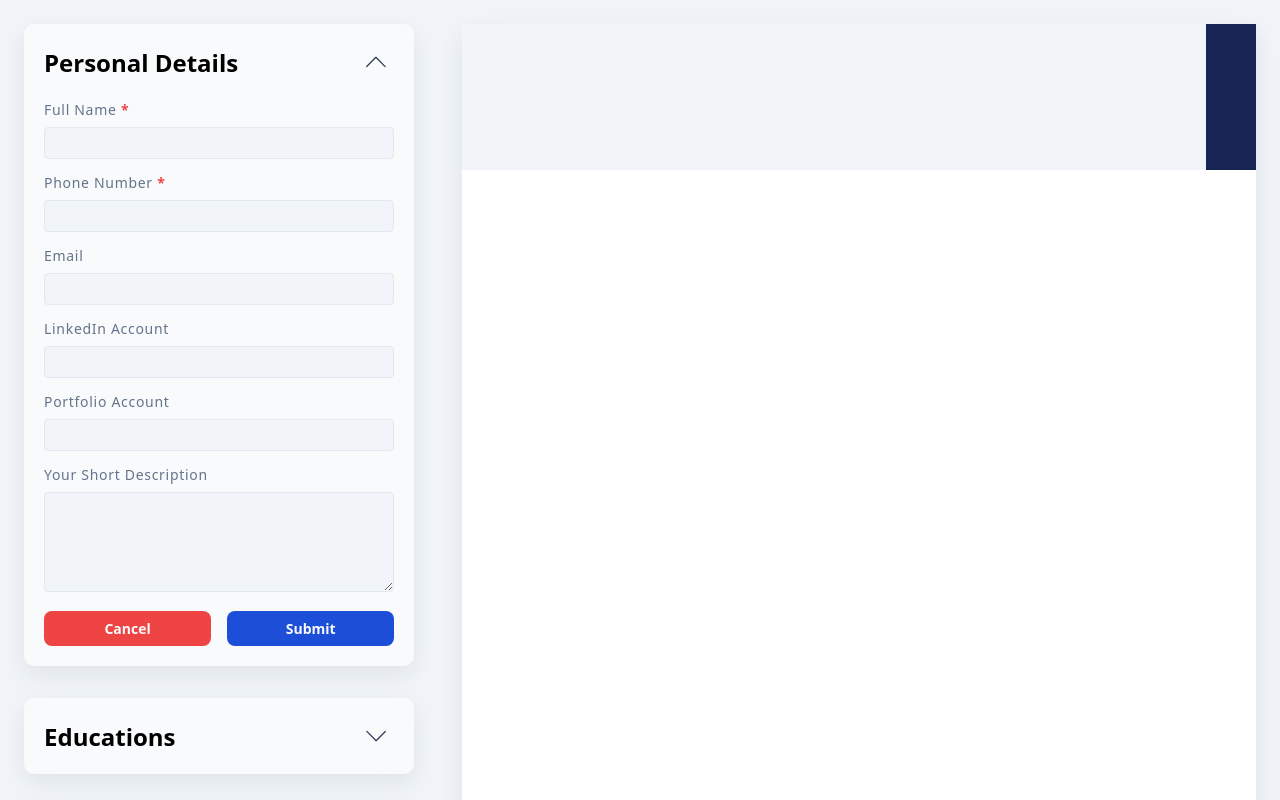
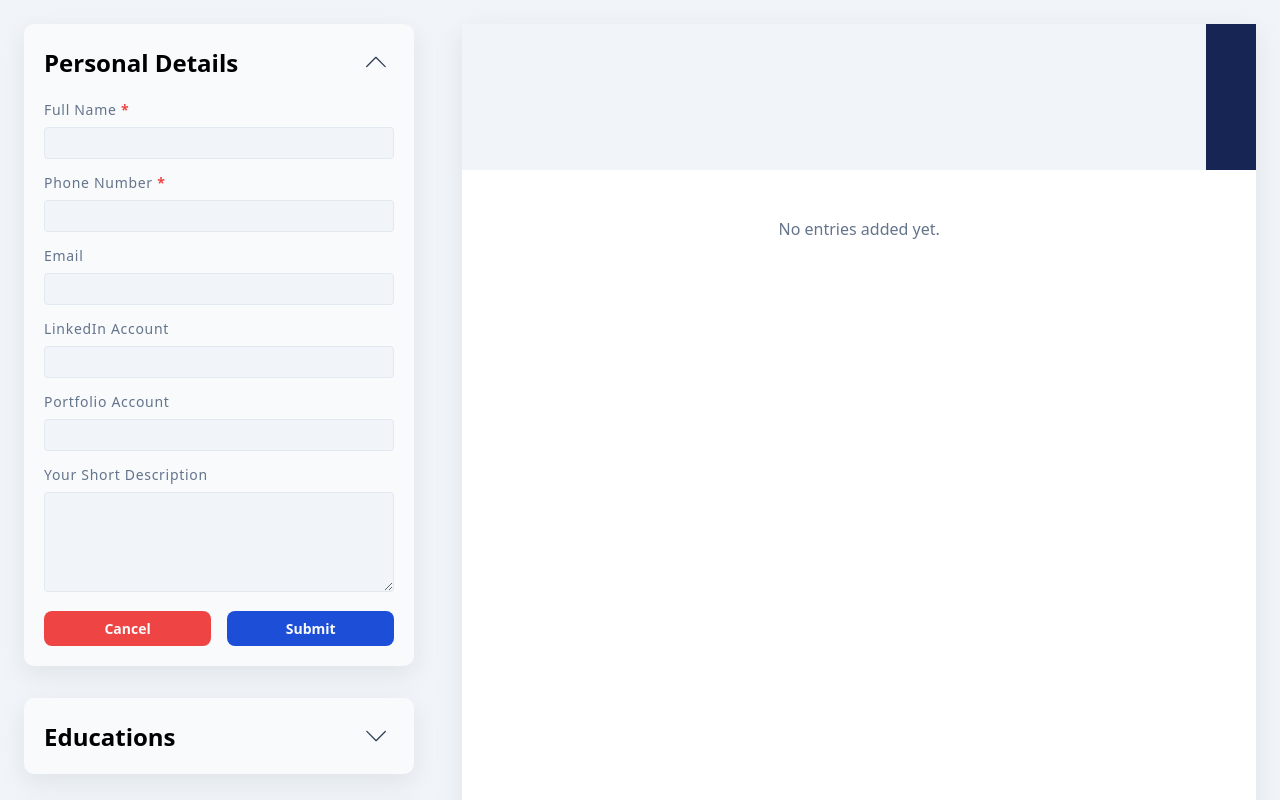
Before and after one commit to aaksant/cv-builder, a React app: page / in a window 1280 px wide. Shown: the top 800 px of the page. Built offline with nearby package versions, Linux system fonts and the light colour scheme; the HTML template or start-up script is replaced by a standard one.

Commit message:
feat: add conditional rendering to make sure that first section filled is placed right after `Header`

```diff
--- a/src/components/preview/MainContent.jsx
+++ b/src/components/preview/MainContent.jsx
@@ -1,9 +1,19 @@
 import Educations from './Educations';
+import Experiences from './Experiences';
 
-export default function MainContent({ educations }) {
+export default function MainContent({ educations, experiences }) {
+  const hasEducations = educations.length > 0;
+  const hasExperiences = experiences.length > 0;
+
   return (
     <main>
-      <Educations educations={educations} />
+      {hasEducations && <Educations educations={educations} />}
+      {hasExperiences && <Experiences experiences={experiences} />}
+      {!hasEducations && !hasExperiences && (
+        <p className="text-light" style={{ textAlign: 'center' }}>
+          No entries added yet.
+        </p>
+      )}
     </main>
   );
 }
```
